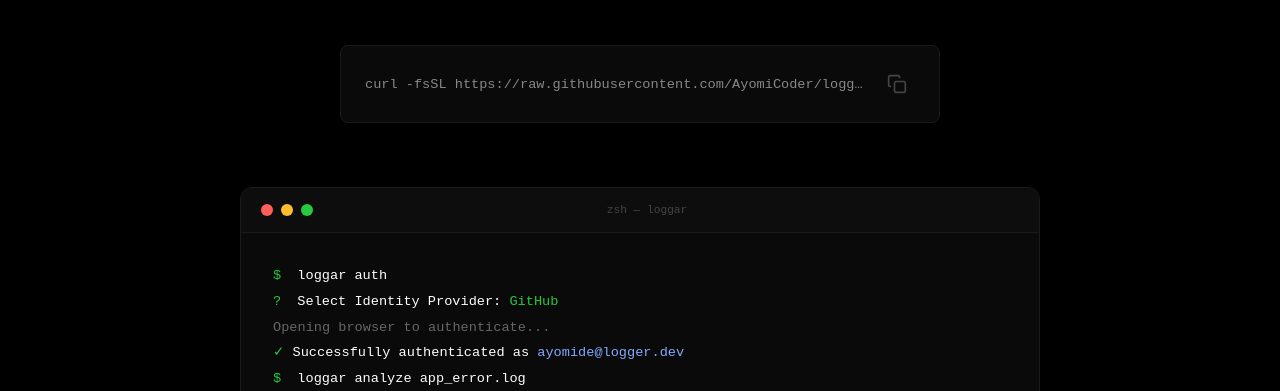
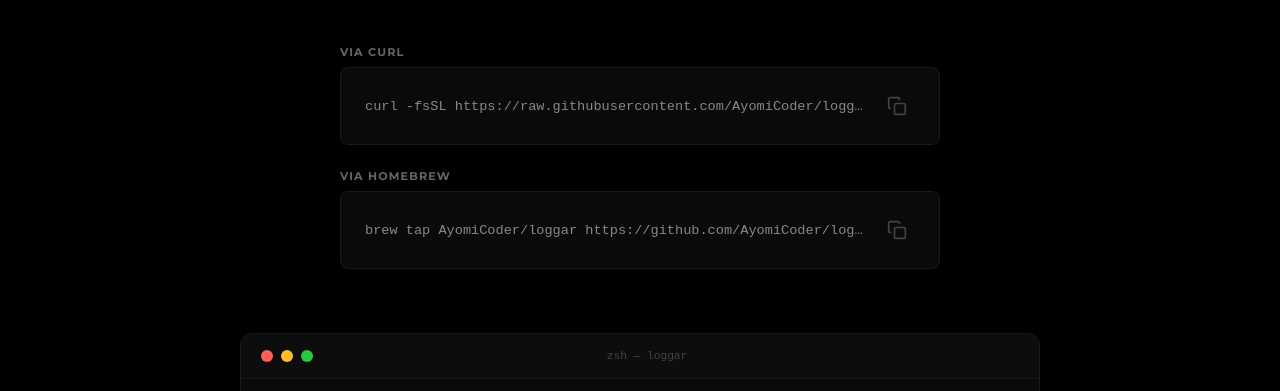
Before and after one commit to AyomiCoder/loggar-web, a plain HTML site: page index.html in a window 1280 px wide. Shown: the part 370-761 px from the top of the page. Drawn offline with Linux system fonts and the light colour scheme.

Commit message:
feat: Add Homebrew installation option and refactor the install command UI with a generalized copy function.

```diff
--- a/index.html
+++ b/index.html
@@ -28,16 +28,40 @@
                 <h1>loggar</h1>
                 <p class="tagline">ai-powered log triage. terminal-first.</p>
 
-                <div class="install">
+                <div class="install-wrapper" style="max-width: 600px; margin: 0 auto 4rem;">
+                    <div style="margin-bottom: 1.5rem;">
+                        <span class="label"
+                            style="text-align: left; margin-bottom: 0.5rem; display: block; color: #666;">via
+                            curl</span>
+                        <div class="install" style="margin: 0;">
                             <code
-                        id="install-cmd">curl -fsSL https://raw.githubusercontent.com/AyomiCoder/loggar/main/scripts/install.sh | sh</code>
-                    <button class="copy-btn" onclick="copyInstall()" aria-label="Copy install command">
+                                id="cmd-curl">curl -fsSL https://raw.githubusercontent.com/AyomiCoder/loggar/main/scripts/install.sh | sh</code>
+                            <button class="copy-btn" onclick="copyCmd('cmd-curl', this)" aria-label="Copy curl command">
                                 <svg width="20" height="20" viewBox="0 0 24 24" fill="none" stroke="currentColor"
                                     stroke-width="2">
                                     <rect x="9" y="9" width="13" height="13" rx="2" ry="2"></rect>
                                     <path d="M5 15H4a2 2 0 0 1-2-2V4a2 2 0 0 1 2-2h9a2 2 0 0 1 2 2v1"></path>
                                 </svg>
                             </button>
+                        </div>
+                    </div>
+
+                    <div>
+                        <span class="label"
+                            style="text-align: left; margin-bottom: 0.5rem; display: block; color: #666;">via
+                            homebrew</span>
+                        <div class="install" style="margin: 0;">
+                            <code
+                                id="cmd-brew">brew tap AyomiCoder/loggar https://github.com/AyomiCoder/loggar && brew install loggar</code>
+                            <button class="copy-btn" onclick="copyCmd('cmd-brew', this)" aria-label="Copy brew command">
+                                <svg width="20" height="20" viewBox="0 0 24 24" fill="none" stroke="currentColor"
+                                    stroke-width="2">
+                                    <rect x="9" y="9" width="13" height="13" rx="2" ry="2"></rect>
+                                    <path d="M5 15H4a2 2 0 0 1-2-2V4a2 2 0 0 1 2-2h9a2 2 0 0 1 2 2v1"></path>
+                                </svg>
+                            </button>
+                        </div>
+                    </div>
                 </div>
 
                 <div class="terminal">
@@ -203,10 +227,9 @@
     </div>
 
     <script>
-        function copyInstall() {
-            const cmd = document.getElementById('install-cmd').innerText;
+        function copyCmd(elementId, btn) {
+            const cmd = document.getElementById(elementId).innerText;
             navigator.clipboard.writeText(cmd).then(() => {
-                const btn = document.querySelector('.copy-btn');
                 btn.classList.add('copied');
                 setTimeout(() => btn.classList.remove('copied'), 2000);
             });
```
Lines whose indentation alone changed are shown as unchanged.
